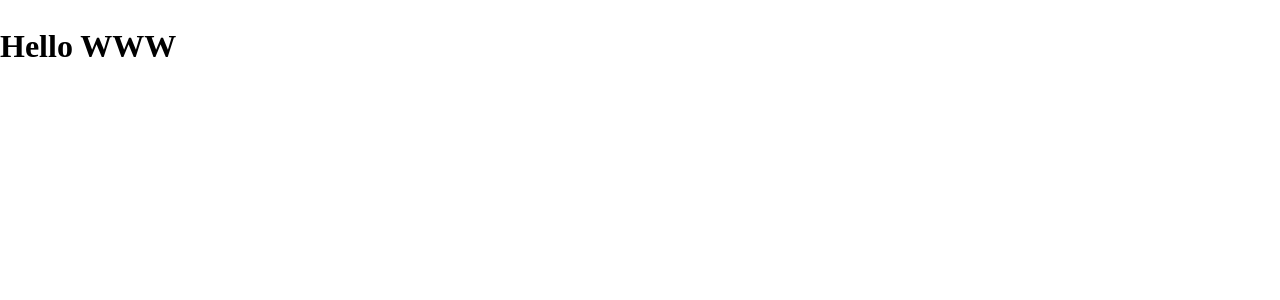
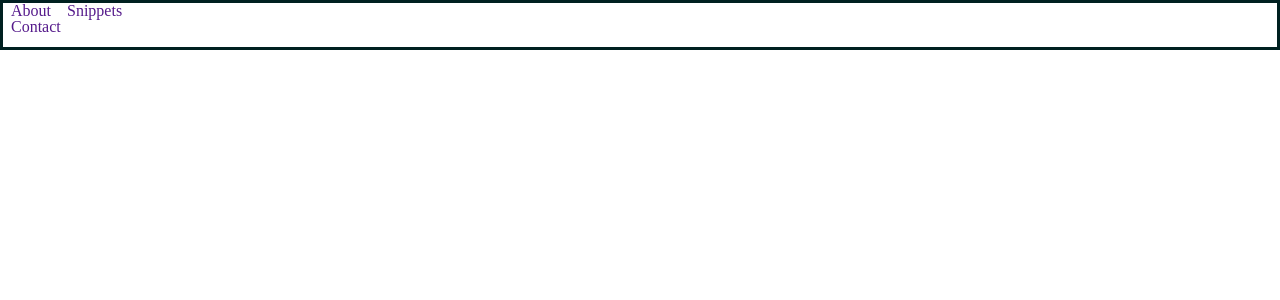
Before and after one commit to wiasliaw77210/persona, a React app: page / in a window 1280 px wide. Shown: the top 300 px of the page. Built offline with nearby package versions, Linux system fonts and the light colour scheme.

Commit message:
feat(src/): navbar

```diff
--- a/src/App.tsx
+++ b/src/App.tsx
@@ -1,14 +1,13 @@
 import * as React from 'react';
-import 'normalize.css';
-import { Hello } from './components/hello';
-import './static/main.scss';
+import { Navbar } from './components/navbar';
+import './static/scss/main.scss';
 
 export default class App extends React.Component {
   render() {
     return (
-      <div className="www">
-        <Hello name="WWW" />
-      </div>
+      <main className="container">
+        <Navbar />
+      </main>
     );
   }
 }
--- /dev/null
+++ b/src/components/navbar.tsx
@@ -0,0 +1,25 @@
+import * as React from 'react';
+import styledComponents from 'styled-components';
+
+const FlexDiv = styledComponents.div`
+  displayL flex;
+  flex-direction: row;
+  align-items: center;
+  justify-content: center;
+`;
+
+export class Navbar extends React.Component {
+  render() {
+    return (
+      <nav id="navbar">
+        <div>
+          <a className="navbar-link" href="">About</a>
+          <a className="navbar-link" href="">Snippets</a>
+        </div>
+        <FlexDiv>
+          <a className="navbar-link" href="">Contact</a>
+        </FlexDiv>
+      </nav>
+    );
+  }
+}
--- a/src/static/main.scss
+++ /dev/null
@@ -1,25 +0,0 @@
-// mixin rule
-@mixin BoxSizing($size: border-box) {
-  box-sizing: $size;
-  -moz-box-sizing: $size;
-  -webkit-box-sizing: $size;
-}
-
-// box model
-html {
-  @include BoxSizing(border-box);
-}
-
-body {
-  line-height: 1.6;
-  background-color: #fff;
-}
-
-*, *::before, *::after {
-  box-sizing: inherit;
-}
-
-// class
-.www {
-  background-color: white;
-}
--- /dev/null
+++ b/src/static/scss/_base.scss
@@ -0,0 +1,22 @@
+@import '../../../node_modules/normalize.css/normalize.css';
+
+html, body {
+  @include BoxSizing(border-box);
+  font-size: 16px;
+  font-style: normal;
+  font-weight: 400;
+  line-height: 1;
+  background: #fff;
+  padding: 0;
+  margin: 0;
+  height: 100vh;
+  width: 100vw;
+}
+
+*, *::before, *::after {
+  box-sizing: inherit;
+}
+
+a {
+  text-decoration: none;
+}
--- /dev/null
+++ b/src/static/scss/_layout.scss
@@ -0,0 +1,8 @@
+// navbar
+#navbar {
+  height: 50px;
+  border: 3px solid #002020;
+}
+.navbar-link {
+  margin: 0 0.5em 0 0.5em;
+}
--- /dev/null
+++ b/src/static/scss/_mixin.scss
@@ -0,0 +1,5 @@
+@mixin BoxSizing($size: border-box) {
+  box-sizing: $size;
+  -moz-box-sizing: $size;
+  -webkit-box-sizing: $size;
+}
--- /dev/null
+++ b/src/static/scss/main.scss
@@ -0,0 +1,3 @@
+@import 'mixin';
+@import 'base';
+@import 'layout'
```
